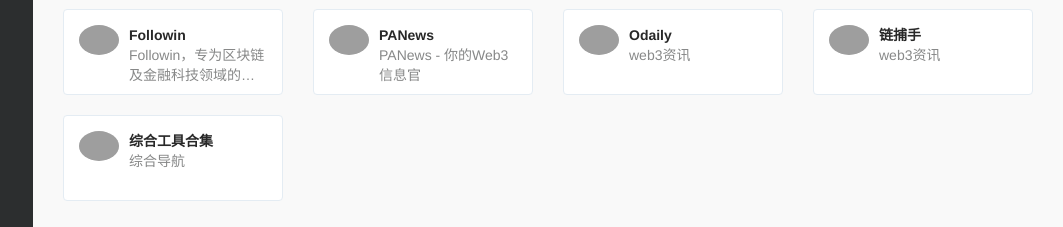
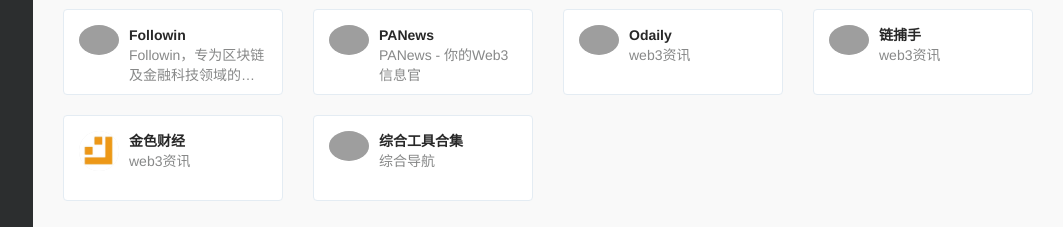
Before and after one commit to cooljune/nav, a plain HTML site: page index.html in a window 1280 px wide. Shown: the part 1810-2037 px from the top of the page, without its empty margins (217-1280 px from the left). Drawn offline with Linux system fonts and the light colour scheme; grey boxes are pictures that could not be loaded.

Commit message:
update images

```diff
--- a/index.html
+++ b/index.html
@@ -856,6 +856,24 @@
 
 
                 <div class="xe-card col-sm-4 col-md-3 ">
+                    <a href="https://www.jinse.cn/" target="_blank" class="xe-widget xe-conversations box2 label-info" data-toggle="tooltip" data-placement="bottom"  title="https://www.jinse.cn/">
+                        <div class="xe-comment-entry">
+                            <div class="xe-user-img">
+                                <img class="img-circle lazy" src="./assets/images/favicon.png" data-src="assets/images/logos/jinse.jpg" onerror="javascript:this.src='./assets/images/favicon.png'" width="40">
+                            </div>
+                            <div class="xe-comment">
+                                <div class="xe-user-name overflowClip_1">
+                                    <strong>金色财经</strong>
+                                </div>
+                                <p class="overflowClip_2">web3资讯</p>
+                            </div>
+                        </div>
+                    </a>
+                </div>
+
+
+
+                <div class="xe-card col-sm-4 col-md-3 ">
                     <a href="https://www.panewslab.com/zh/tools" target="_blank" class="xe-widget xe-conversations box2 label-info" data-toggle="tooltip" data-placement="bottom"  title="https://www.panewslab.com/zh/tools">
                         <div class="xe-comment-entry">
                             <div class="xe-user-img">
```
Also changed, not shown: about/index.html (+1 -1 lines), assets/images/logos/jinse.jpg (added).
